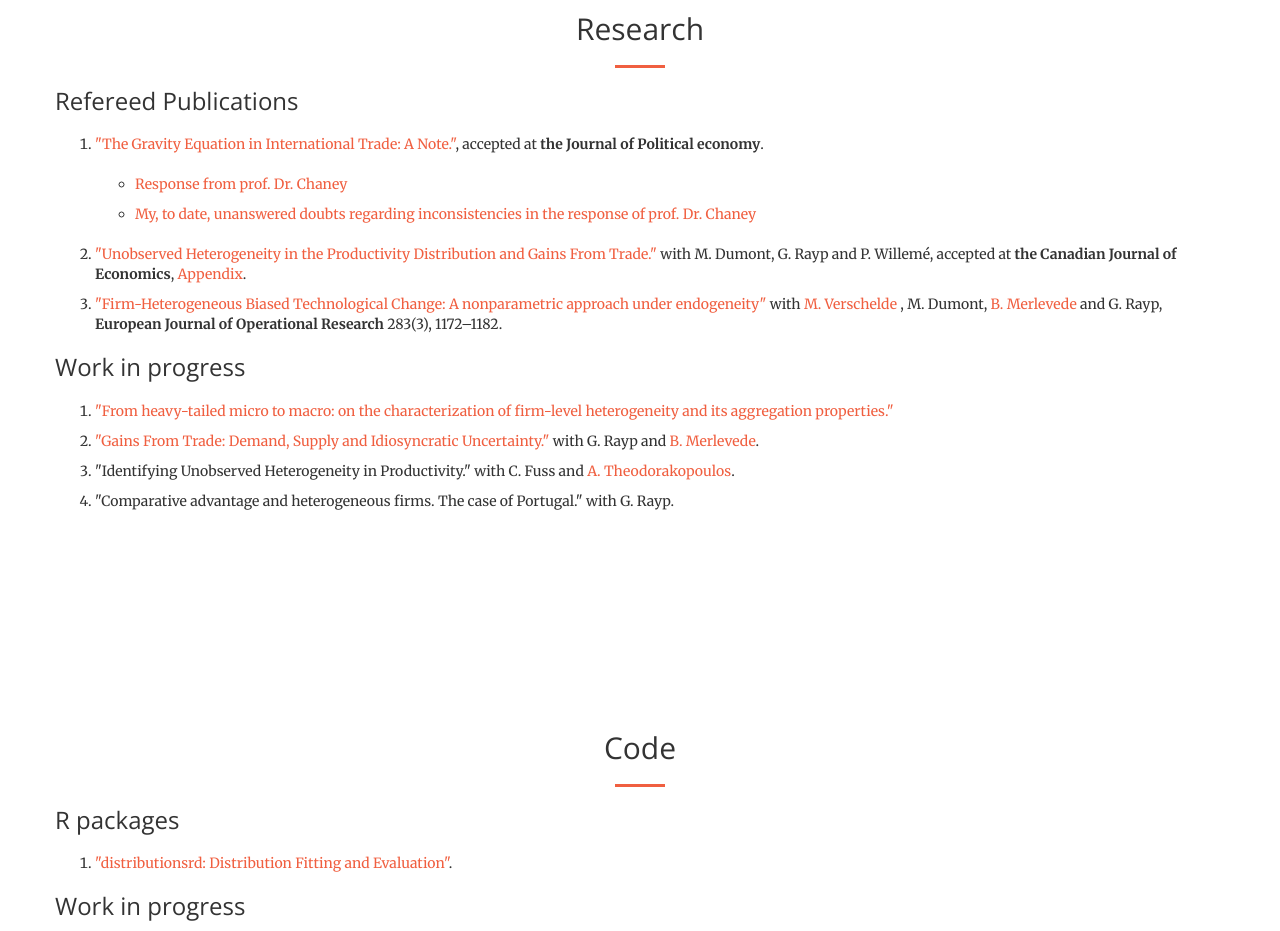
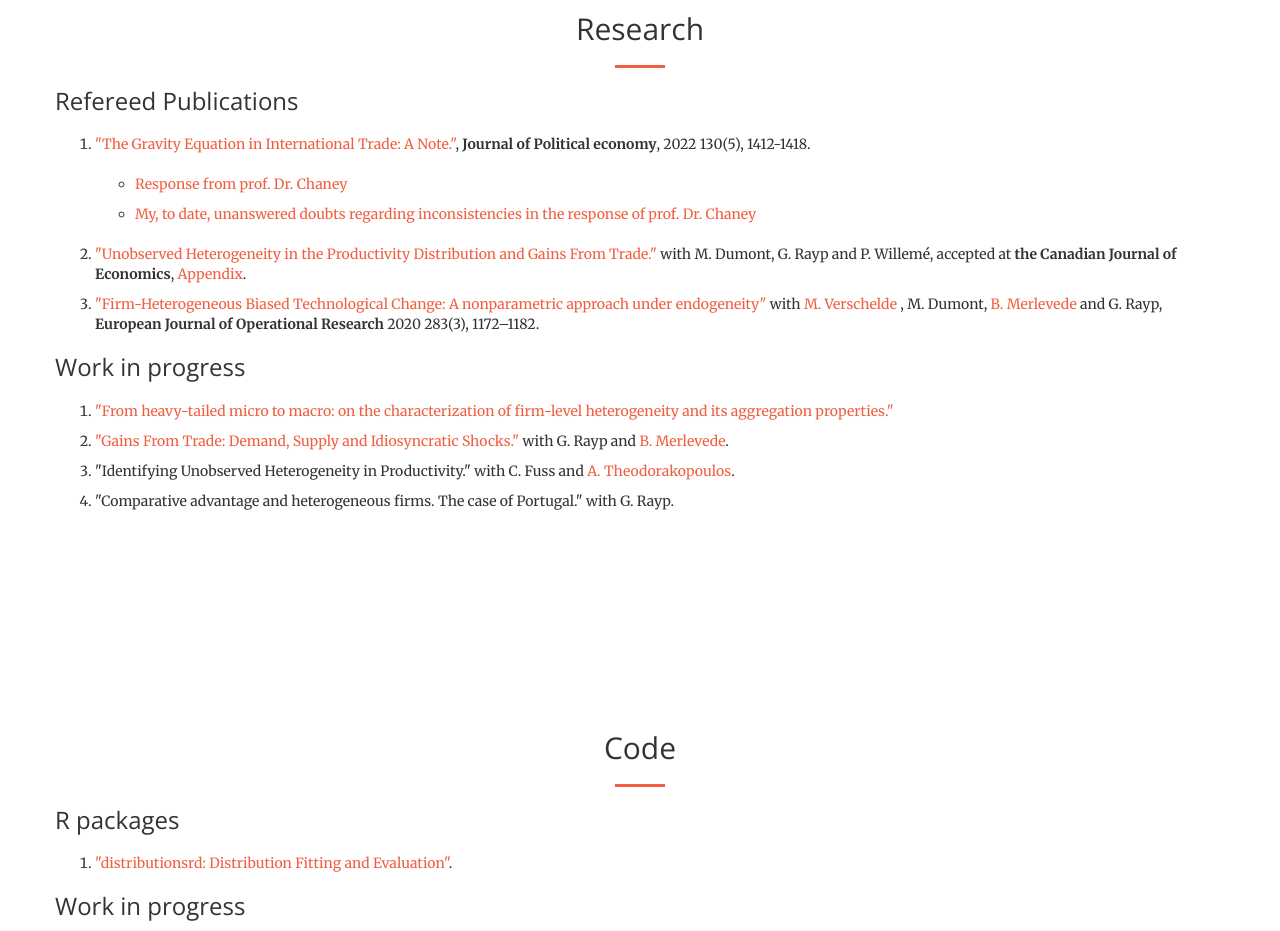
Before and after one commit to ruben0dewitte/ruben0dewitte.github.io, a website: page index.html in a window 1280 px wide. Shown: the part 1460-2391 px from the top of the page. Drawn offline with nearby package versions, Linux system fonts and the light colour scheme.

Commit message:
update + new paper

```diff
--- a/index.html
+++ b/index.html
@@ -132,19 +132,19 @@
  		    <div class="text-left">
 <h3 class="section-heading">Refereed Publications</h3>
                     <p><ol>
-					<li> <a href="https://www.journals.uchicago.edu/doi/10.1086/718917" target="_blank" > "The Gravity Equation in International Trade: A Note."</a>, accepted at <b> the Journal of Political economy</b>. </li>
+					<li> <a href="https://www.journals.uchicago.edu/doi/10.1086/718917" target="_blank" > "The Gravity Equation in International Trade: A Note."</a>, <b> Journal of Political economy</b>, 2022 130(5), 1412-1418. </li>
 					<p><ul>
 										<li> <a href="https://www.journals.uchicago.edu/doi/10.1086/718914" target="_blank" > Response from prof. Dr. Chaney</a> </li>
 										<li> <a href="./pdf/chaney_finalmail.pdf" target="_blank" > My, to date, unanswered doubts regarding inconsistencies in the response of prof. Dr. Chaney </a> </li>
 					</ul></p>
 <li>  <a href="./pdf/FMM_main.pdf" target="_blank" > "Unobserved Heterogeneity in the Productivity Distribution and Gains From Trade." </a>  with M. Dumont, G. Rayp and P. Willemé, accepted at <b>the Canadian Journal of Economics</b>,  <a href="./pdf/FMM_appendix.pdf" target="_blank" > Appendix</a>.	 </li>
-	<li> <a href="https://www.sciencedirect.com/science/article/abs/pii/S0377221719309750" target="_blank" > "Firm-Heterogeneous Biased Technological Change: A nonparametric approach under endogeneity"</a> with <a href="https://www.researchgate.net/profile/Marijn_Verschelde" target="_blank" > M. Verschelde </a>, M. Dumont, <a href="https://sites.google.com/site/merlevedebruno/" target="_blank" >B. Merlevede</a> and G. Rayp, <b>European Journal of Operational Research</b> 283(3), 1172–1182. </li>
+	<li> <a href="https://www.sciencedirect.com/science/article/abs/pii/S0377221719309750" target="_blank" > "Firm-Heterogeneous Biased Technological Change: A nonparametric approach under endogeneity"</a> with <a href="https://www.researchgate.net/profile/Marijn_Verschelde" target="_blank" > M. Verschelde </a>, M. Dumont, <a href="https://sites.google.com/site/merlevedebruno/" target="_blank" >B. Merlevede</a> and G. Rayp, <b>European Journal of Operational Research</b> 2020 283(3), 1172–1182. </li>
 	</ol></p>
 
 		    <h3 class="section-heading">Work in progress</h3>
                     <p><ol>
 <li> <a href="https://mpra.ub.uni-muenchen.de/103170/1/MPRA_paper_103170.pdf" target="_blank" > "From heavy-tailed micro to macro: on the characterization of firm-level heterogeneity and its aggregation properties." </a>  </li>
-	<li> <a href="./pdf/PRODDIST.pdf" target="_blank" >  "Gains From Trade: Demand, Supply and Idiosyncratic Uncertainty."</a> with G. Rayp and <a href="https://sites.google.com/site/merlevedebruno/" target="_blank" >B. Merlevede</a>. </li>
+	<li> <a href="./pdf/PRODDIST.pdf" target="_blank" >  "Gains From Trade: Demand, Supply and Idiosyncratic Shocks."</a> with G. Rayp and <a href="https://sites.google.com/site/merlevedebruno/" target="_blank" >B. Merlevede</a>. </li>
 		<li> "Identifying Unobserved Heterogeneity in Productivity."</a> with C. Fuss  and <a href="https://sites.google.com/site/theodorakopoulosangelos/home" target="_blank" >A. Theodorakopoulos</a>. </li>
       	<li> "Comparative advantage and heterogeneous firms. The case of Portugal."</a> with G. Rayp. </li>
     </ol></p>
```
Also changed, not shown: 1 other file.
